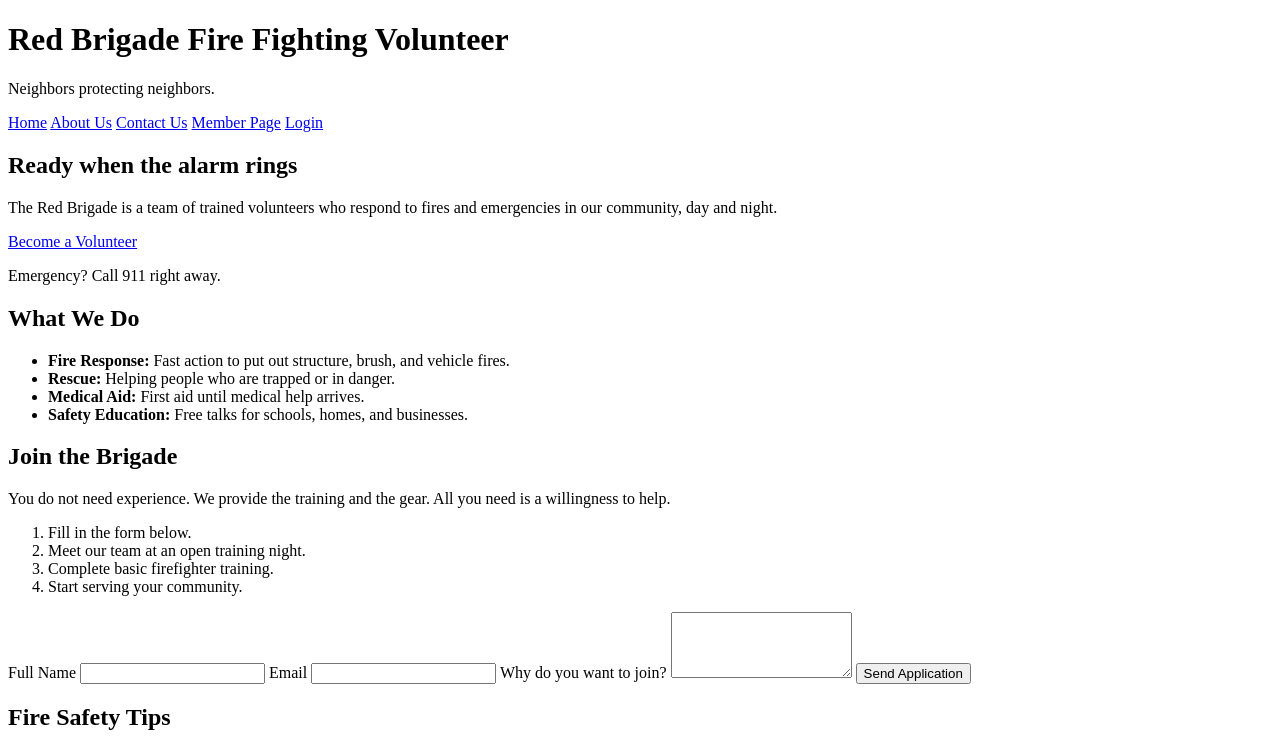
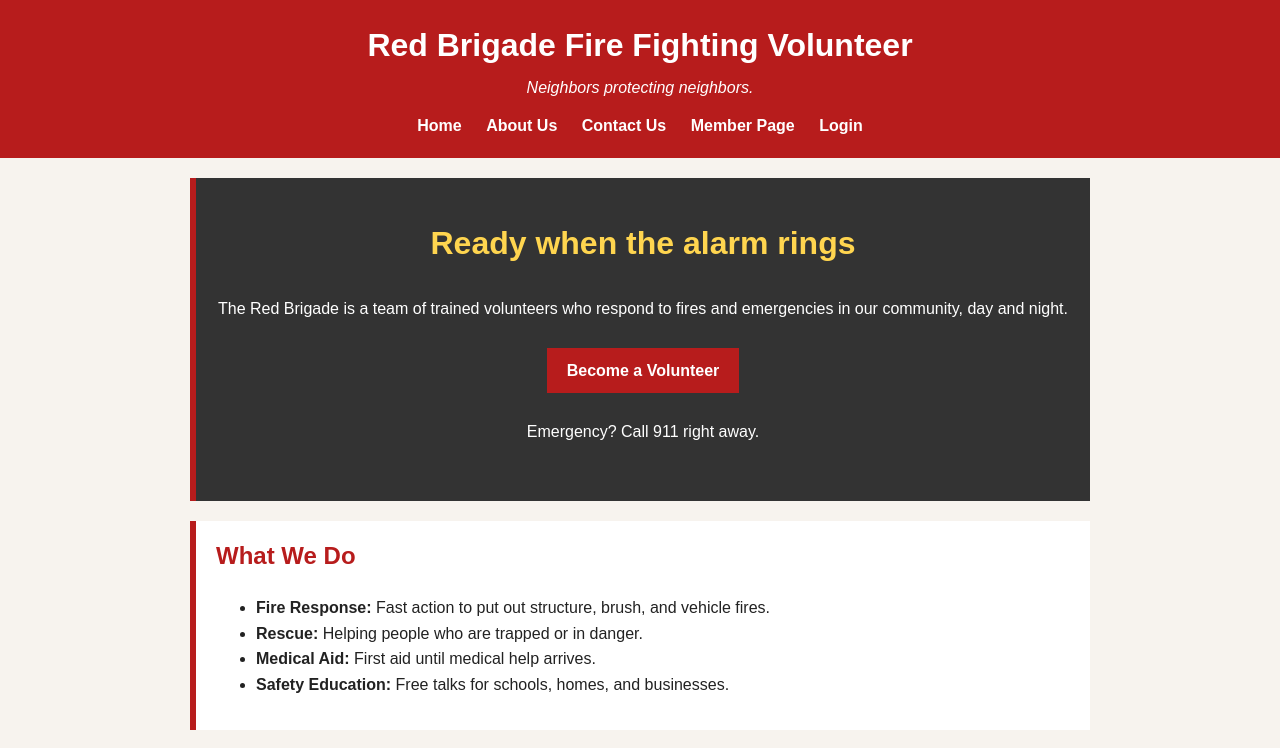
Before and after one commit to ArchNapixel/Fireman-Website-WEB-SYS, a plain HTML site: page index.html in a window 1280 px wide. Shown: the top 748 px of the page. Drawn offline with Linux system fonts and the light colour scheme.

Commit message:
index.css added

```diff
--- /dev/null
+++ b/index.css
@@ -0,0 +1,91 @@
+body {
+  margin: 0;
+  font-family: Arial, sans-serif;
+  line-height: 1.6;
+  color: #222;
+  background: #f7f3ee;
+}
+
+header {
+  background: #b71c1c;
+  color: #fff;
+  text-align: center;
+  padding: 20px;
+}
+
+header h1 { margin: 0; }
+header p { margin: 4px 0 12px; font-style: italic; }
+
+nav a {
+  color: #fff;
+  text-decoration: none;
+  margin: 0 10px;
+  font-weight: bold;
+}
+
+nav a:hover { text-decoration: underline; color: #ffd54f; }
+
+main {
+  max-width: 900px;
+  margin: 0 auto;
+  padding: 20px;
+}
+
+section {
+  background: #fff;
+  border-left: 6px solid #b71c1c;
+  padding: 16px 20px;
+  margin-bottom: 20px;
+}
+
+h2 { color: #b71c1c; margin-top: 0; }
+
+#hero {
+  background: #333;
+  color: #fff;
+  text-align: center;
+  padding: 40px 20px;
+}
+
+#hero h2 { color: #ffd54f; font-size: 2em; }
+
+#hero a {
+  display: inline-block;
+  background: #b71c1c;
+  color: #fff;
+  padding: 10px 20px;
+  margin: 10px 0;
+  text-decoration: none;
+  font-weight: bold;
+}
+
+#hero a:hover { background: #d32f2f; }
+
+form label { display: block; margin-top: 10px; font-weight: bold; }
+
+form input,
+form textarea {
+  width: 100%;
+  box-sizing: border-box;
+  padding: 8px;
+  border: 1px solid #aaa;
+}
+
+form button {
+  margin-top: 14px;
+  padding: 10px 20px;
+  background: #b71c1c;
+  color: #fff;
+  border: none;
+  font-weight: bold;
+  cursor: pointer;
+}
+
+form button:hover { background: #d32f2f; }
+
+footer {
+  background: #222;
+  color: #ccc;
+  text-align: center;
+  padding: 14px;
+}
--- a/index.html
+++ b/index.html
@@ -4,6 +4,7 @@
   <meta charset="UTF-8">
   <meta name="viewport" content="width=device-width, initial-scale=1.0">
   <title>Red Brigade Fire Fighting Volunteer</title>
+  <link rel="stylesheet" href="index.css">
 </head>
 <body>
 
```
